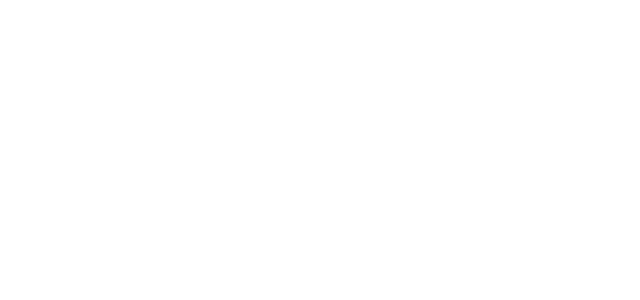
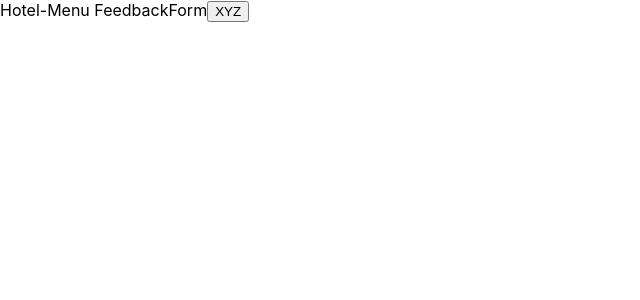
Before and after one commit to ASHINAY/Hotel-menu-fe, a React (Create React App) app: page /FeedbackForm in a window 1280 px wide. Before the commit this address had no page. Shown: the top 300 px of the page, without its empty margins (0-640 px from the left). Built offline with nearby package versions, Linux system fonts and the light colour scheme.

Commit message:
creating feedback form

```diff
--- a/src/App.js
+++ b/src/App.js
@@ -2,6 +2,7 @@
 import HomePage from './Pages/HomePage.jsx';
 import MorningPage from './Pages/MorningPage.jsx';
 import './App.css';
+import FeedbackForm from './components/FeedbackForm.jsx';
 
 function App() {
   return (
@@ -10,6 +11,7 @@
         <Routes>
           <Route exact path='/' element={<HomePage />} />
           <Route exact path='/MorningPage' element={<MorningPage />} />
+          <Route exact path='/FeedbackForm' element={<FeedbackForm />} />
         </Routes>
       </BrowserRouter>
     </>
--- a/src/Pages/MorningPage.jsx
+++ b/src/Pages/MorningPage.jsx
@@ -11,6 +11,9 @@
   const navigate = useNavigate();
   const navigateToHomePage = () => {
     navigate("/")
+  }
+  const navigateToFeedbackForm = () =>{
+    navigate("/FeedbackForm")
   }
 
 useEffect ( () => {
@@ -42,7 +45,7 @@
           ))}
 
       </div>
-
+<button onClick={navigateToFeedbackForm}>FeedBack Form</button>
 
     </div>
 
--- /dev/null
+++ b/src/components/FeedbackForm.css
@@ -0,0 +1,5 @@
+.MainContainer{
+    height: 100vh;
+  width: 100%;
+  background: #F0E9E9;
+}
--- /dev/null
+++ b/src/components/FeedbackForm.jsx
@@ -0,0 +1,16 @@
+import React from 'react'
+import { useLocation, useNavigate } from 'react-router-dom';
+
+function FeedbackForm() {
+    const location = useLocation();
+  return (
+    <div className='MainContainer'>
+        <div className='AppContainer'>
+         Hotel-Menu FeedbackForm
+    <button>XYZ</button>
+    </div>
+    </div>
+  )
+}
+
+export default FeedbackForm
```
